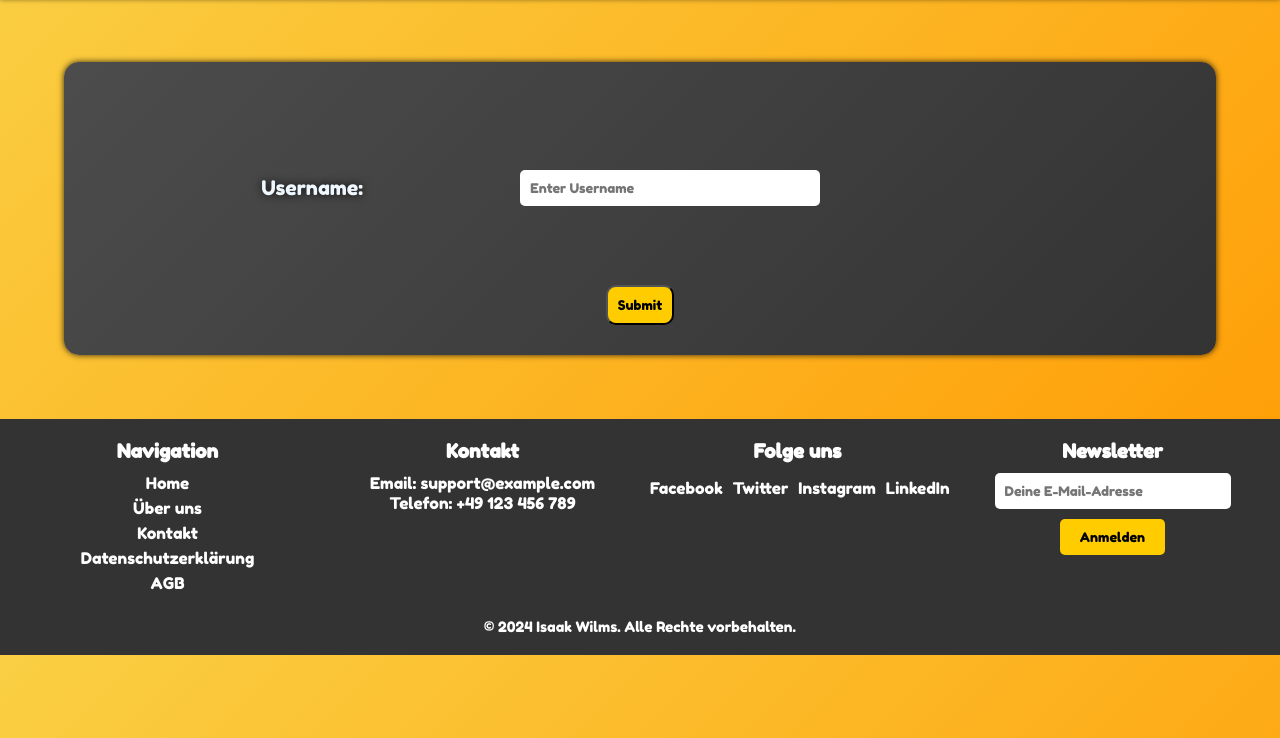
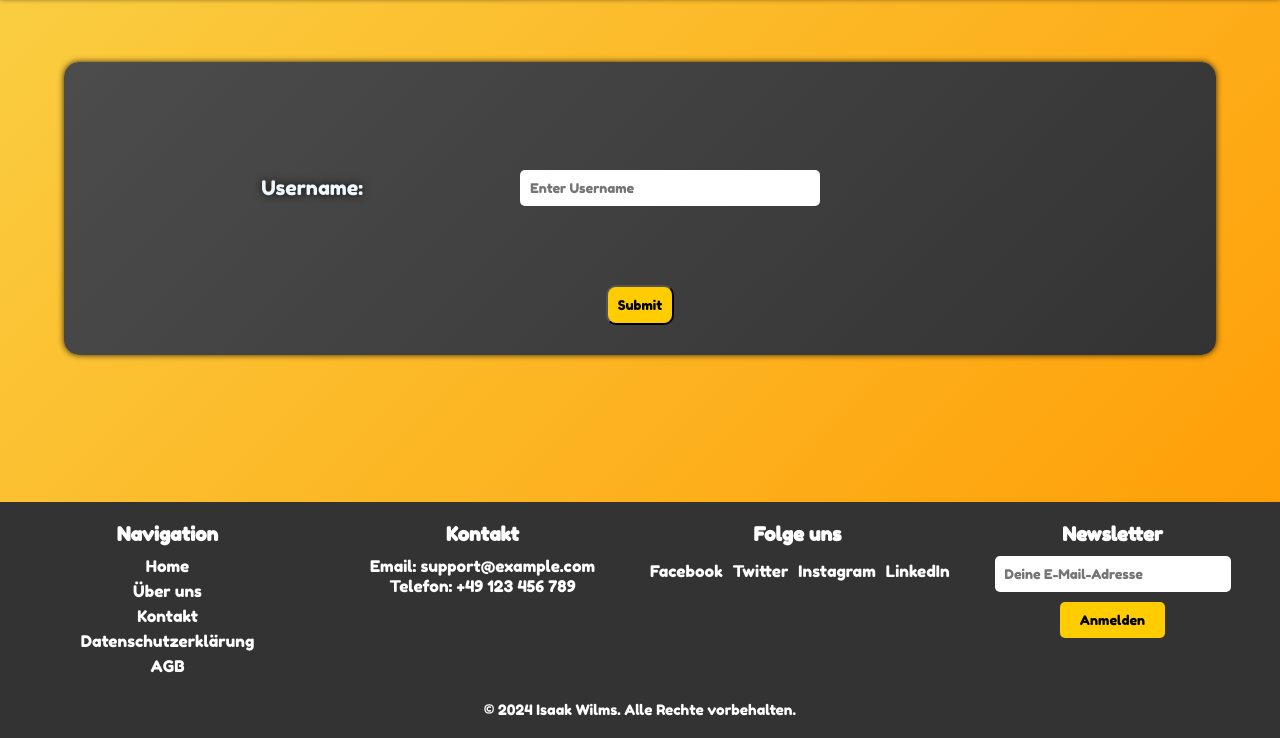
Before and after one commit to Csar395/Bingo, a website with bundled scripts: page index.html in a window 1280 px wide. Shown: the part 62-800 px from the top of the page. Built offline with nearby package versions, Linux system fonts and the light colour scheme.

Commit message:
Set container height and adjust flex properties
Added `height: 100%` to containers and updated `flex: 1` to `flex-grow: 1` in `styles.css` for improved layout behavior. Additionally, resolved merge conflict in `.idea/vcs.xml`.

```diff
--- a/styles/styles.css
+++ b/styles/styles.css
@@ -26,6 +26,7 @@ body, html{
     background: var(--color-background-orange-style);
     display: flex;
     flex-direction: column;
+    height: 100%;
 }
 
 /* ========== Navigation Styles ========== */
@@ -131,7 +132,7 @@ header {
 }
 
 main {
-    flex: 1;
+    flex-grow: 1;
 }
 
 /* ========== Container & Text Styles ========== */
@@ -373,6 +374,7 @@ button.clicked {
 
 /* ========== Footer Styles ========== */
 footer {
+    height: auto;
     background-color: #333;
     color: #fff;
     padding: 20px;
```
